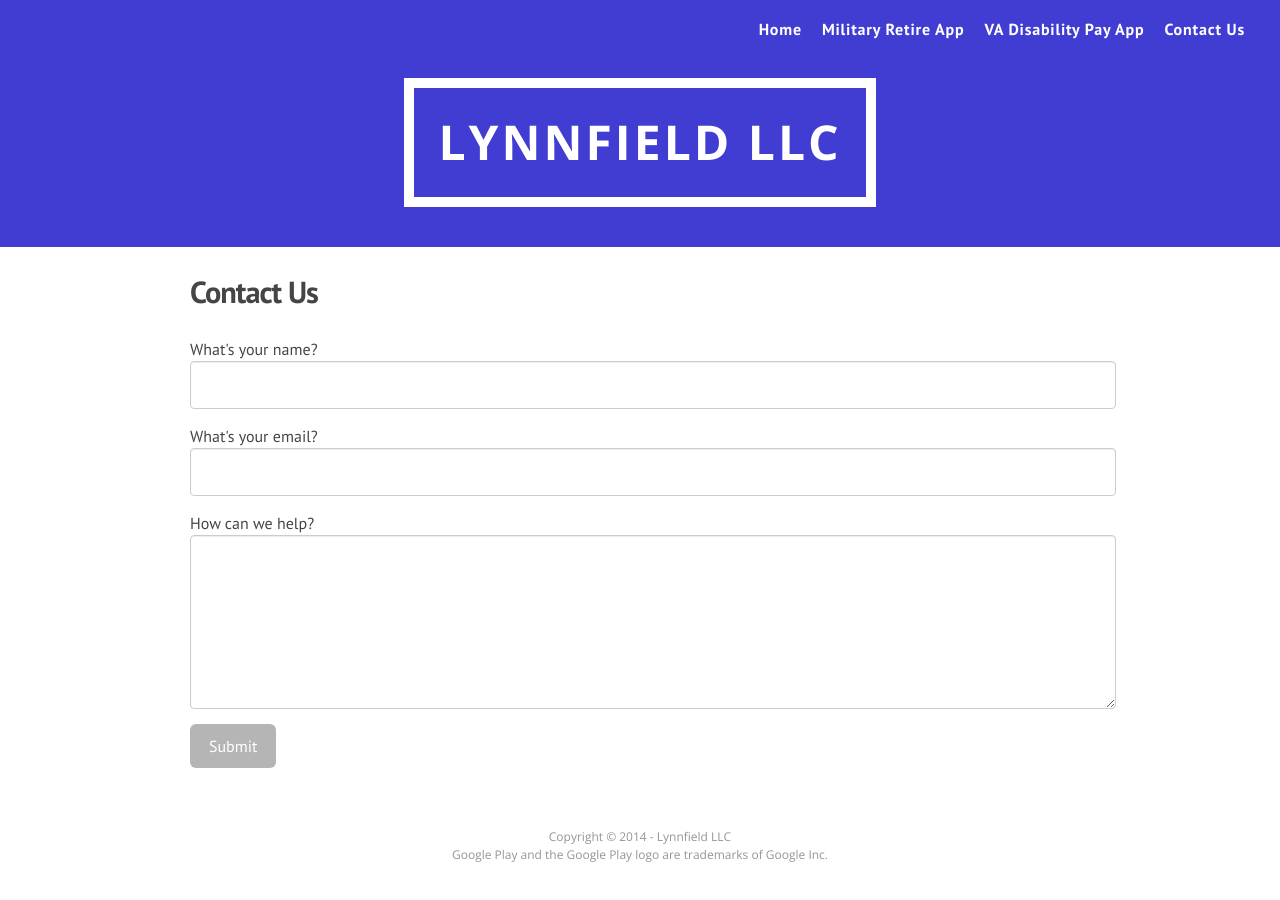
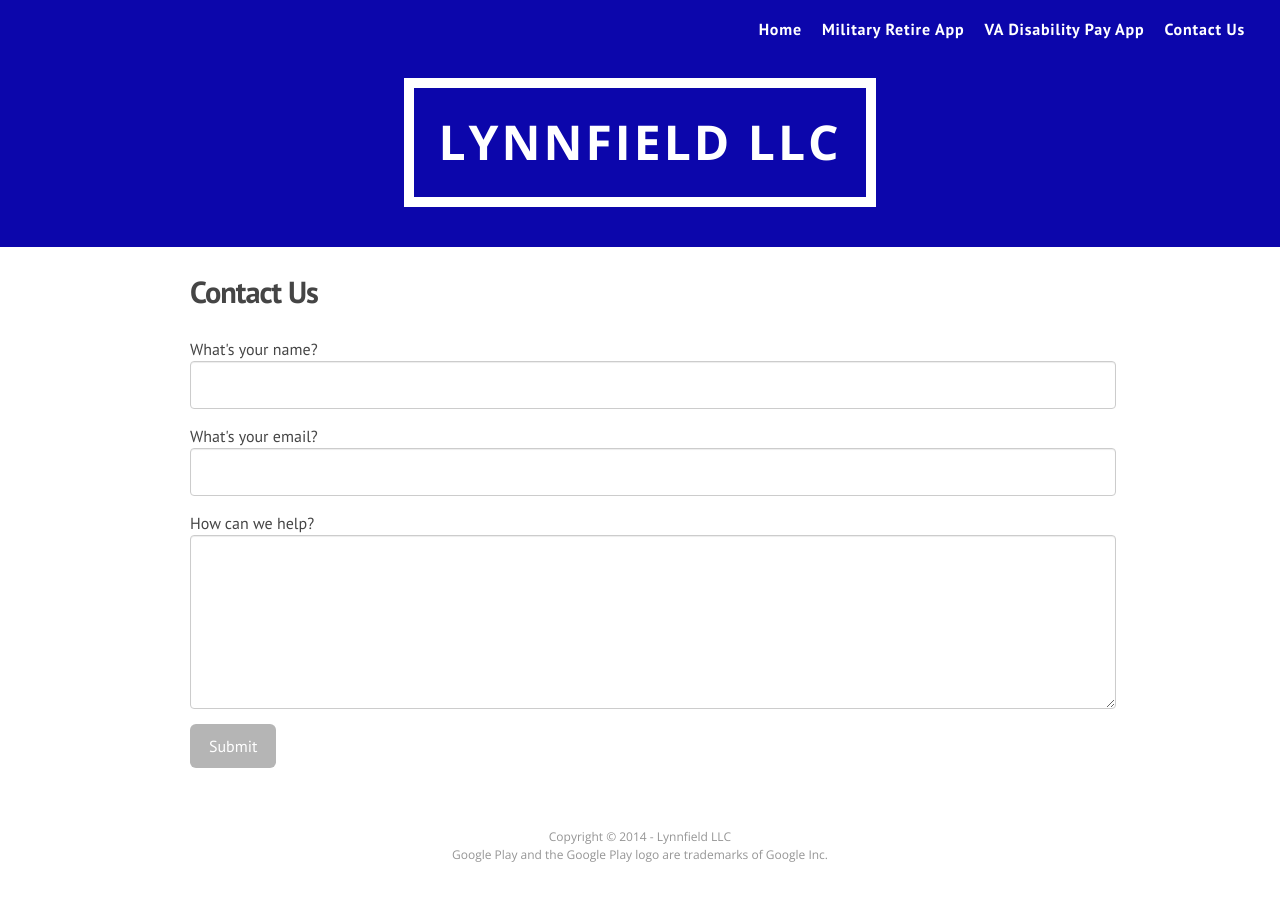
Before and after one commit to LynnfieldLLC/lynnfieldllc.github.io, a Jekyll site: the page built from contact-us.md, in a window 1280 px wide. Built offline with Jekyll 4.4.1, drawn with Linux system fonts in a browser that asks for light colours.

Commit message:
Change brand color to navy

```diff
--- a/css/main.scss
+++ b/css/main.scss
@@ -14,7 +14,7 @@
 
 $text-color:       #454545;
 $background-color: #FFF;
-$brand-color:      #413dd2;
+$brand-color:      #0C06AB;
 
 $grey-color:       #828282;
 $grey-color-light: lighten($grey-color, 30%);
```
